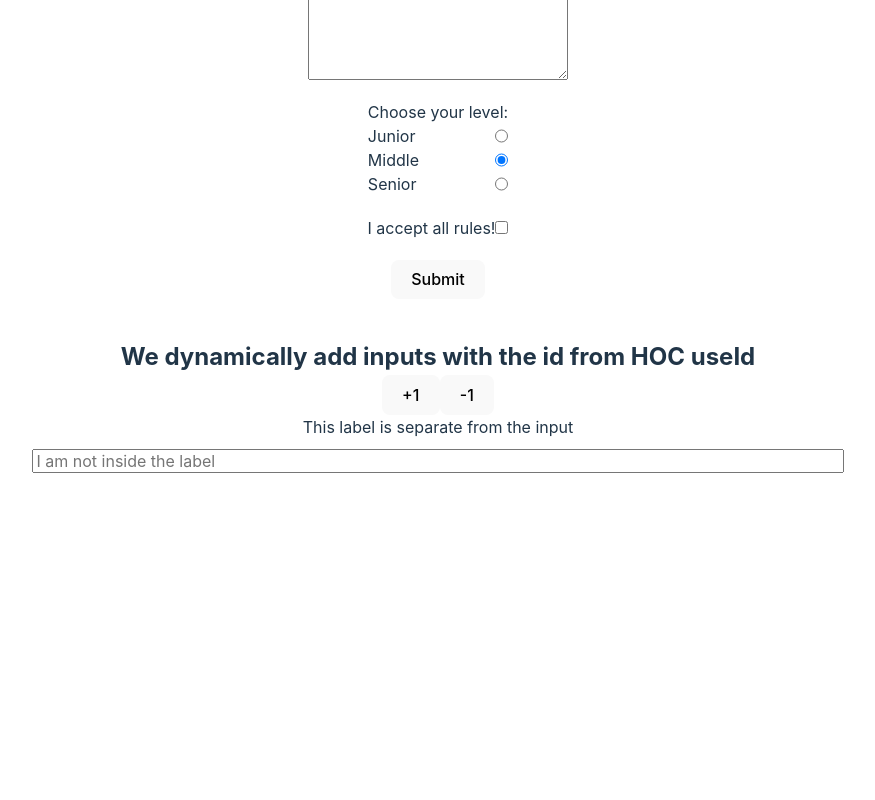
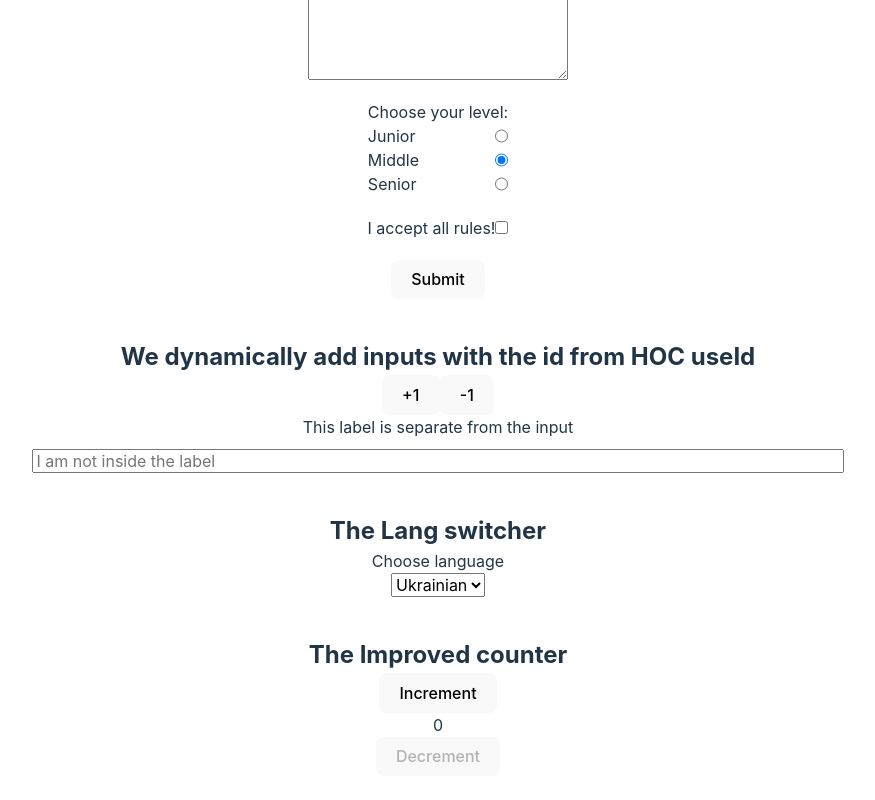
Before and after one commit to Vi-Kovalska/react-project, a React (Vite) app: page / in a window 1280 px wide. Shown: the part 1862-2662 px from the top of the page, without its empty margins (202-1077 px from the left). Before the commit the page ends 2377 px from the top, so only its background shows below. Built offline with nearby package versions, Linux system fonts and the light colour scheme.

Commit message:
the 3rd module about forms is considered

```diff
--- a/src/components/App.jsx
+++ b/src/components/App.jsx
@@ -17,6 +17,8 @@ import Filter from './FormFilterTaskList/Filter/Filter';
 import TaskList from './FormFilterTaskList/TaskList/TaskList';
 import ControlledForm from './ControlledForm/ControlledForm';
 import UseIdExample from './useIdExample/useIdExample';
+import LangSwitcher from './LangSwitcher/LangSwitcher';
+import ImprovedCounter from './ImprovedCounter/ImprovedCounter';
 
 function App() {
   // Modal region
@@ -41,6 +43,13 @@ return [...prevTasks, newTask]
   }
   // якщо фільтр буде пустий ("") то інклюдс завжди поверне тру тому відмалюється у список всі таски
   const visibleTasks = tasks.filter(task => task.text.toLowerCase().includes(filter.toLocaleLowerCase()));
+  // ControlledForm region
+  // ф-ція для забирання данних з форми, передаємо її через пропс на компонент з якого забираєм дані
+  const register = dataFromForm => {
+    console.log(dataFromForm);
+  }
+  // LangSwicher region
+const [lang, setLang] = useState("uk");
   return (
     <>
       <Container>
@@ -59,10 +68,16 @@ return [...prevTasks, newTask]
         <TaskList tasks={visibleTasks} onDelete={onDelete}/>
       </Container>
       <Container>
-        <ControlledForm/>
+        <ControlledForm register={register} />
       </Container>
       <Container>
         <UseIdExample/>
+      </Container>
+      <Container>
+        <LangSwitcher value={lang} onSelect={setLang}/>
+      </Container>
+      <Container>
+        <ImprovedCounter lsKey={new Date()}/>
       </Container>
     </>
   )
--- a/src/components/ControlledForm/ControlledForm.jsx
+++ b/src/components/ControlledForm/ControlledForm.jsx
@@ -1,10 +1,11 @@
 import React, { useState } from 'react'
 import s from './ControlledForm.module.css'
-const ControlledForm = () => {
+const ControlledForm = ({register}) => {
     const [formData, setFormData] = useState({ userName: '', email: '', password: '', course: '', about: '', level:'middle', isAcceptedRules: false});
     const handleSubmit = (e) => {
         e.preventDefault();
-        // e.target.name.value.reset();
+        const form = e.target;
+        form.reset();
     }
     const handleChangeInput = (e) => {
         console.log(e.target.name);
@@ -13,11 +14,11 @@ const ControlledForm = () => {
         const { name, value, type } = e.target;
         // перезаписуємо стан для чекбоксу
         if (type === 'checkbox') {
-        return    setFormData(prev => ({...prev, [name]: !prev[name]}))
+            return setFormData(prev => ({ ...prev, [name]: !prev[name] }));
         }
         // розсипаємо, динамічно підставляємо [імя інпуту] та його значення. Для всіх інпуктів окрім ЧЕКБОКСА
         setFormData(prev => {
-            return { ...prev, [name]: value };
+          return  { ...prev, [name]: value };
         })
     }
     return (
--- /dev/null
+++ b/src/components/ImprovedCounter/ImprovedCounter.jsx
@@ -0,0 +1,27 @@
+import React, { useEffect, useState } from 'react'
+
+const ImprovedCounter = ({ lsKey, initialValue = 0, min = 0, max = 10, step = 1 }) => {
+    const [value, setValue] = useState( JSON.parse(window.localStorage.getItem(lsKey)) ?? initialValue);
+
+    useEffect(() => { window.localStorage.setItem(lsKey, JSON.stringify(value)) }, [value, lsKey]);
+
+    const onIncrement = () => {
+        if (value > max) return;
+       return setValue(prev => (prev + step >= max ? max : prev + step))
+    }
+    const onDecrement = () => {
+        if (value < min) return;
+       return setValue(prev => (prev - step <= min ? min : prev - step ))
+    }
+
+  return (
+      <>
+          <h2>The Improved counter</h2>
+          <button onClick={onIncrement} disabled={value >= max}>Increment</button>
+          <div>{value}</div>
+          <button onClick={onDecrement} disabled={value <= min}>Decrement</button>
+    </>
+  )
+}
+
+export default ImprovedCounter
--- /dev/null
+++ b/src/components/LangSwitcher/LangSwitcher.jsx
@@ -0,0 +1,24 @@
+import React, {useId} from 'react'
+
+const LangSwitcher = ({ value, onSelect }) => {
+    const selectId = useId();
+  return (
+    <div>
+      <h2>The Lang switcher</h2>
+      <label htmlFor={selectId}>Choose language</label>
+      <br/>
+      <select
+        id={selectId}
+        value={value}
+        onChange={(evt) => onSelect(evt.target.value)}
+      >
+        <option value="uk">Ukrainian</option>
+        <option value="en">English</option>
+        <option value="pl">Polish</option>
+      </select>
+
+    </div>
+  )
+}
+
+export default LangSwitcher
```
Also changed, not shown: 1 other file (tests, documents, lock files or other folders).
